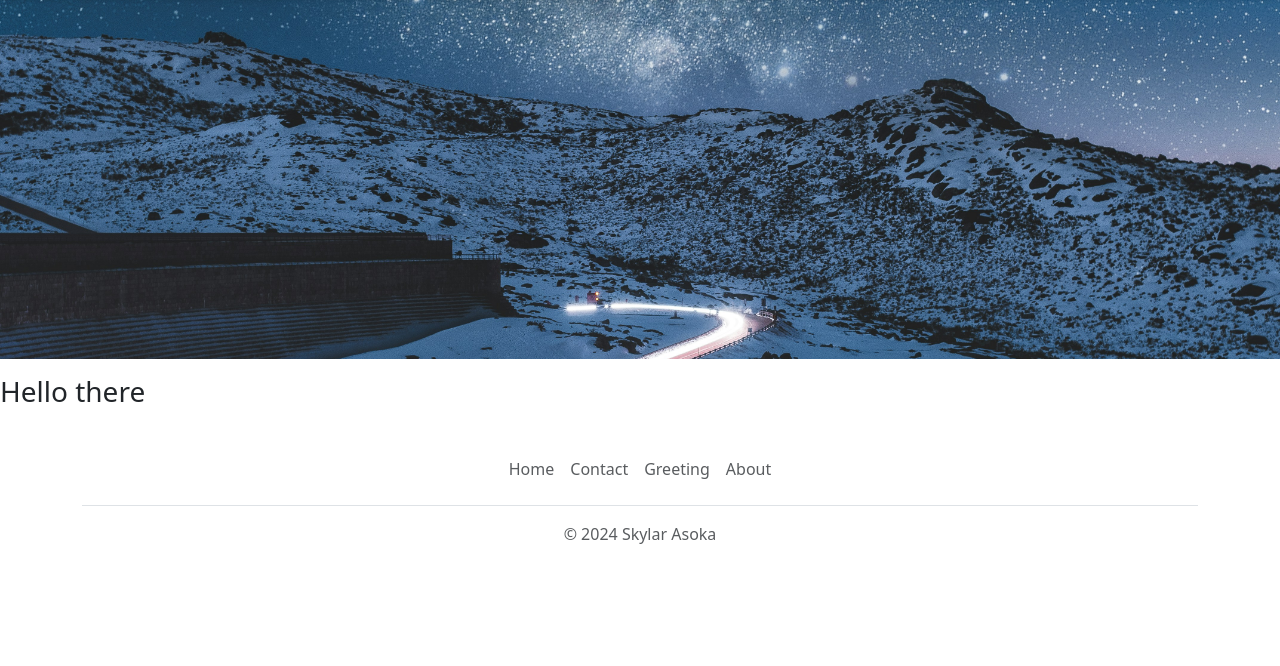
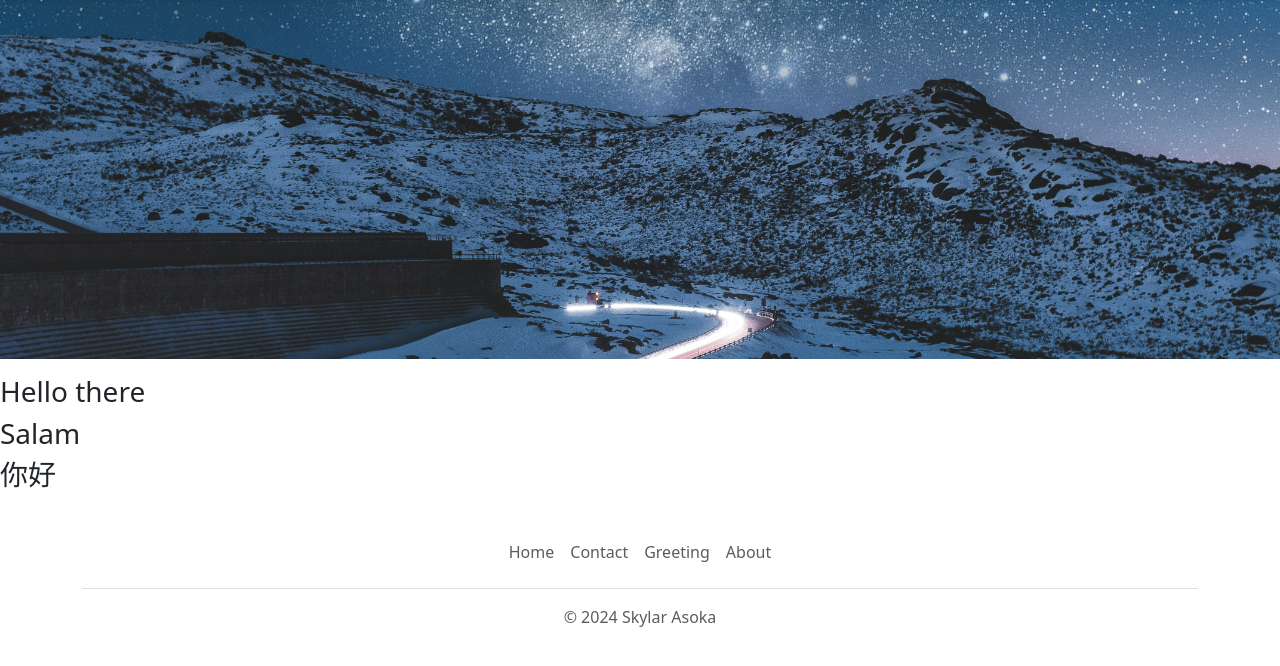
Before and after one commit to skylarasoka/journey, a Flask app: page /greet in a window 1280 px wide. Shown: the part 57-723 px from the top of the page. Run offline with Flask 3, Linux system fonts and the light colour scheme.

Commit message:
Minor change

```diff
--- a/templates/greet.html
+++ b/templates/greet.html
@@ -1,4 +1,6 @@
 {% extends "base.html" %}
 {% block body %}
 <h3>Hello there</h3>
+<h3>Salam</h3>
+<h3>你好</h3>
 {% endblock %}}
```
